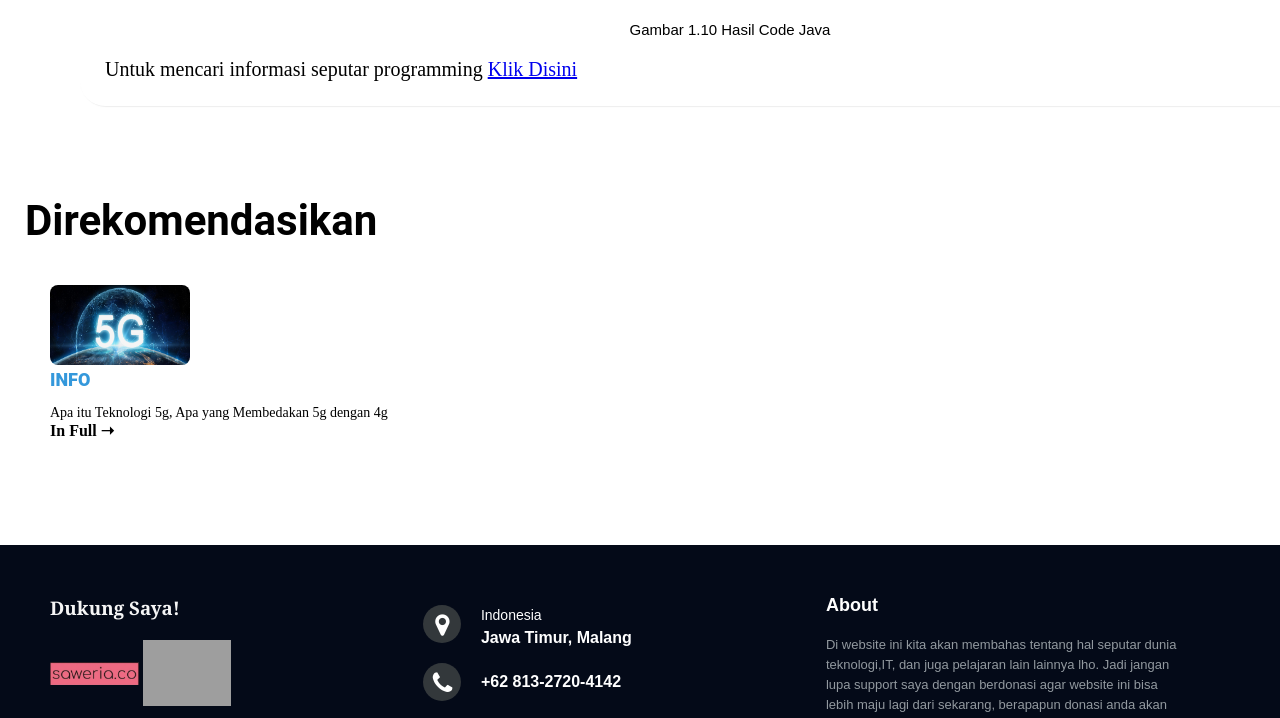
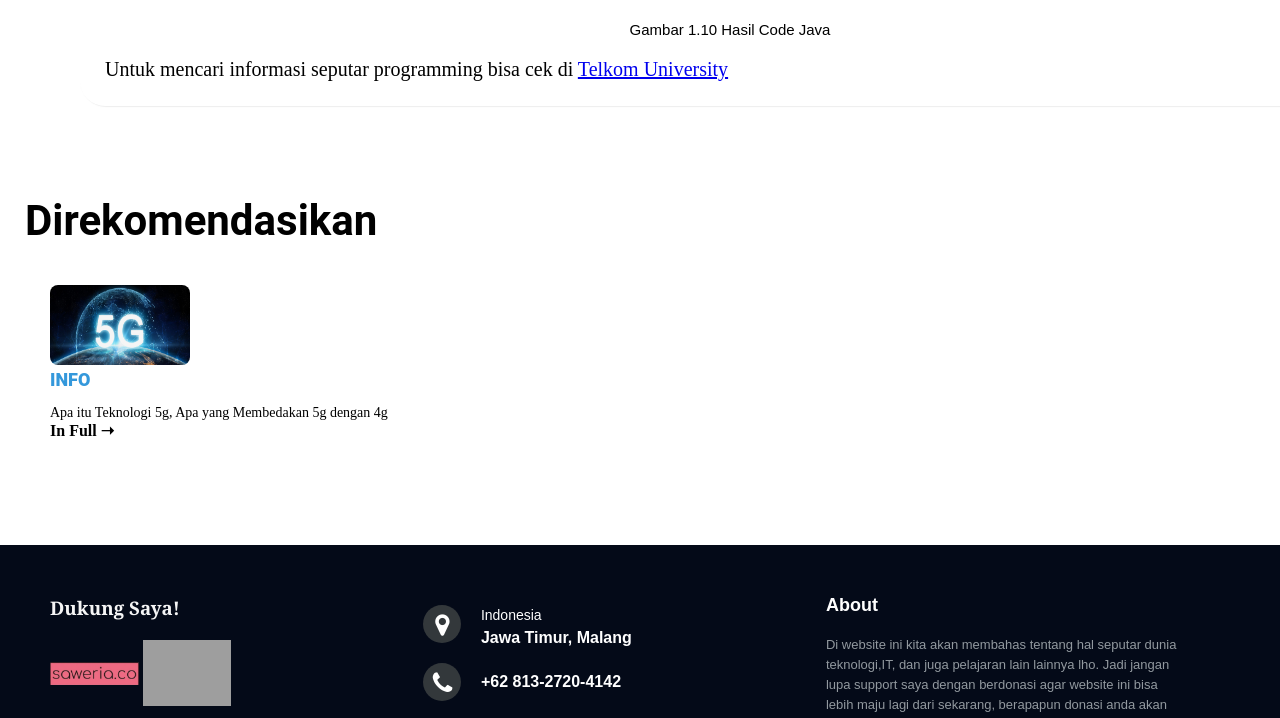
Before and after one commit to reyhansaja/botakingfo.github.io, a plain HTML site: page Programming/Programming.html in a window 1280 px wide. Shown: the part 3972-4690 px from the top of the page. Drawn offline with Linux system fonts and the light colour scheme; grey boxes are pictures that could not be loaded.

Commit message:
Update Programming.html

```diff
--- a/Programming/Programming.html
+++ b/Programming/Programming.html
@@ -104,7 +104,7 @@
 					<div class="keterangan">
 						<p>Gambar 1.10 Hasil Code Java</p>
 					</div>
-					<p>Untuk mencari informasi seputar programming <a href="https://telkomuniversity.ac.id/?s=Programming">Klik Disini</a></p>
+					<p>Untuk mencari informasi seputar programming bisa cek di <a href="https://telkomuniversity.ac.id/?s=Programming">Telkom University</a></p>
 	</div>
 	<br><br><br><br><br>
 		<div class="sugested-content">
```
